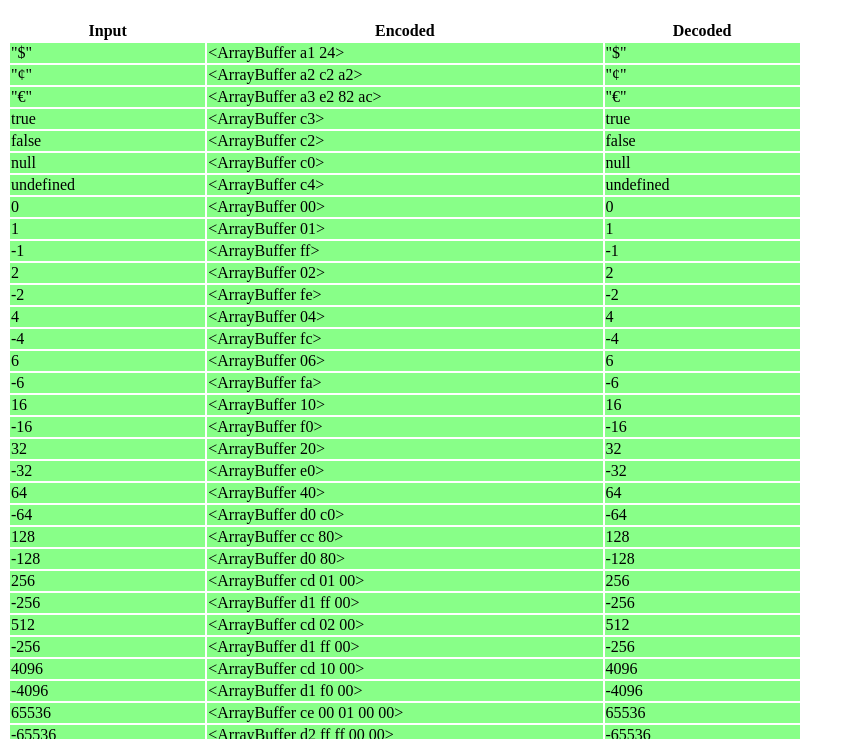
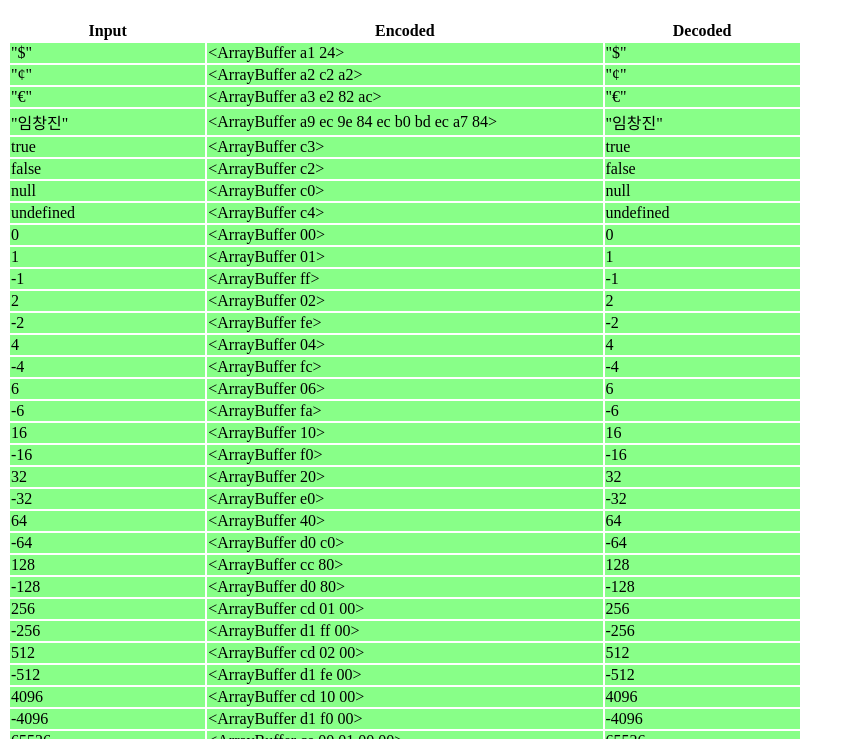
Before and after one commit to creationix/msgpack-js-browser, a plain HTML site: page index.html in a window 1280 px wide. Shown: the part 61-800 px from the top of the page, without its empty margins (0-855 px from the left). Drawn offline with Linux system fonts and the light colour scheme.

Commit message:
Fix boilerplate to allow AMD and fix typos

```diff
--- a/index.html
+++ b/index.html
@@ -40,10 +40,11 @@ function Buffer(string) {
 
 var tests = [
   "$", "¢", "€",
+  "임창진",
   true, false, null, undefined,
   0, 1, -1, 2, -2, 4, -4, 6, -6,
   0x10, -0x10, 0x20, -0x20, 0x40, -0x40,
-  0x80, -0x80, 0x100, -0x100, 0x200, -0x100,
+  0x80, -0x80, 0x100, -0x100, 0x200, -0x200,
   0x1000, -0x1000, 0x10000, -0x10000,
   0x20000, -0x20000, 0x40000,-0x40000,
   10, 100, 1000, 10000, 100000, 1000000,
--- a/msgpack.js
+++ b/msgpack.js
@@ -1,4 +1,10 @@
-(function (exports) {
+( // Module boilerplate to support browser globals and AMD.
+  (typeof define === "function" && function (m) { define("msgpack", m); }) ||
+  (function (m) { window.msgpack = m(); })
+)(function () {
+"use strict";
+
+var exports = {};
 
 exports.inspect = inspect;
 function inspect(buffer) {
@@ -31,7 +37,7 @@ function inspect(buffer) {
 exports.utf8Write = utf8Write;
 function utf8Write(view, offset, string) {
   var byteLength = view.byteLength;
-  for(i = 0, l = string.length; i < l; i++) {
+  for(var i = 0, l = string.length; i < l; i++) {
     var codePoint = string.charCodeAt(i);
 
     // One byte of UTF-8
@@ -588,5 +594,6 @@ function sizeof(value) {
   throw new Error("Unknown type " + type);
 }
 
+return exports;
 
-}(msgpack = {}));
+});
```
